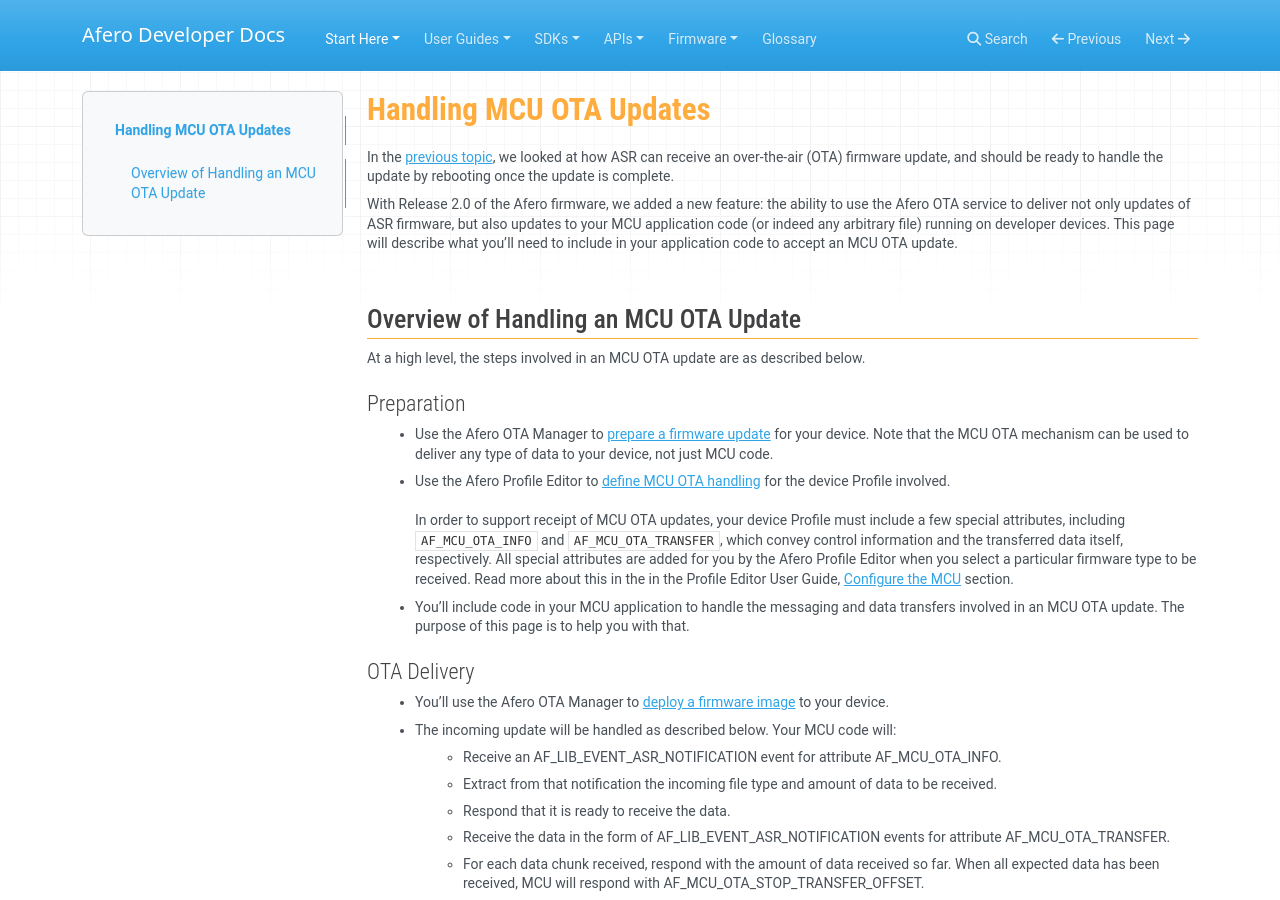
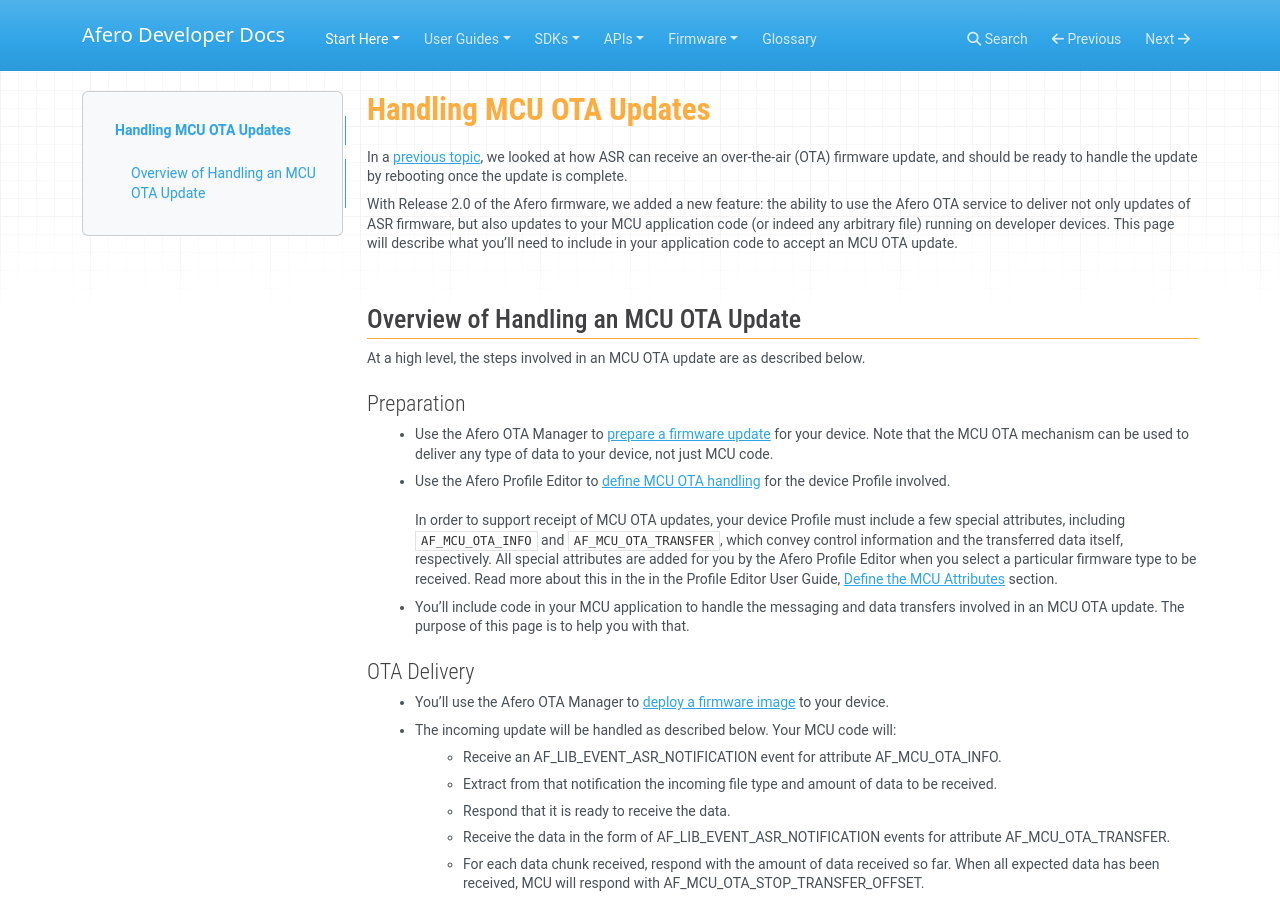
Before and after one commit to aferodeveloper/afero-devdocs, an MkDocs documentation site: the page built from docs/MCU-OTA.md, in a window 1280 px wide and 900 px high. Built offline with MkDocs 1.6.1, drawn with Linux system fonts in a browser that asks for light colours; nearby versions of some CDN libraries.

Commit message:
Update MCU-OTA.md
Fine-tuned links

```diff
--- a/docs/MCU-OTA.md
+++ b/docs/MCU-OTA.md
@@ -1,6 +1,6 @@
 # Handling MCU OTA Updates
 
-In the [previous topic](../RebootRequests), we looked at how ASR can receive an over-the-air (OTA) firmware update, and should be ready to handle the update by rebooting once the update is complete.
+In a [previous topic](../RebootRequests), we looked at how ASR can receive an over-the-air (OTA) firmware update, and should be ready to handle the update by rebooting once the update is complete.
 
 With Release 2.0 of the Afero firmware, we added a new feature: the ability to use the Afero OTA service to deliver not only updates of ASR firmware, but also updates to your MCU application code (or indeed any arbitrary file) running on developer devices. This page will describe what you’ll need to include in your application code to accept an MCU OTA update.
 
@@ -12,8 +12,8 @@
 
 - Use the Afero OTA Manager to [prepare a firmware update](../OTAMgr) for your device. Note that the MCU OTA mechanism can be used to deliver any type of data to your device, not just MCU code.
 
-- Use the Afero Profile Editor to [define MCU OTA handling](../AttrDef#MCUAttrs) for the device Profile involved.<br><br>
-In order to support receipt of MCU OTA updates, your device Profile must include a few special attributes, including `AF_MCU_OTA_INFO` and `AF_MCU_OTA_TRANSFER`, which convey control information and the transferred data itself, respectively. All special attributes are added for you by the Afero Profile Editor when you select a particular firmware type to be received. Read more about this in the in the Profile Editor User Guide, [Configure the MCU](../AttrDef#ConfigMCU) section.
+- Use the Afero Profile Editor to [define MCU OTA handling](../AttrDef#define-the-mcu-attributes) for the device Profile involved.<br><br>
+In order to support receipt of MCU OTA updates, your device Profile must include a few special attributes, including `AF_MCU_OTA_INFO` and `AF_MCU_OTA_TRANSFER`, which convey control information and the transferred data itself, respectively. All special attributes are added for you by the Afero Profile Editor when you select a particular firmware type to be received. Read more about this in the in the Profile Editor User Guide, [Define the MCU Attributes](../AttrDef#define-the-mcu-attributes) section.
 
 - You’ll include code in your MCU application to handle the messaging and data transfers involved in an MCU OTA update. The purpose of this page is to help you with that.
 
```
